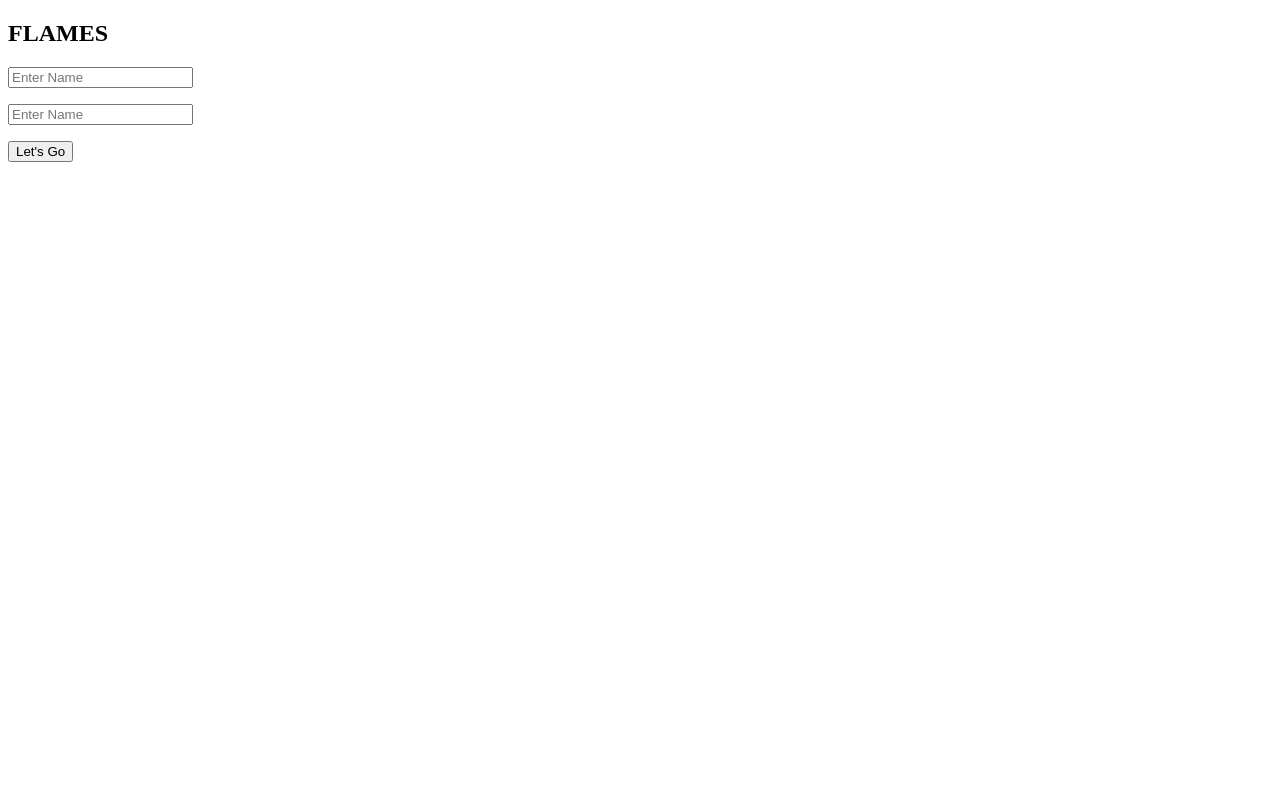
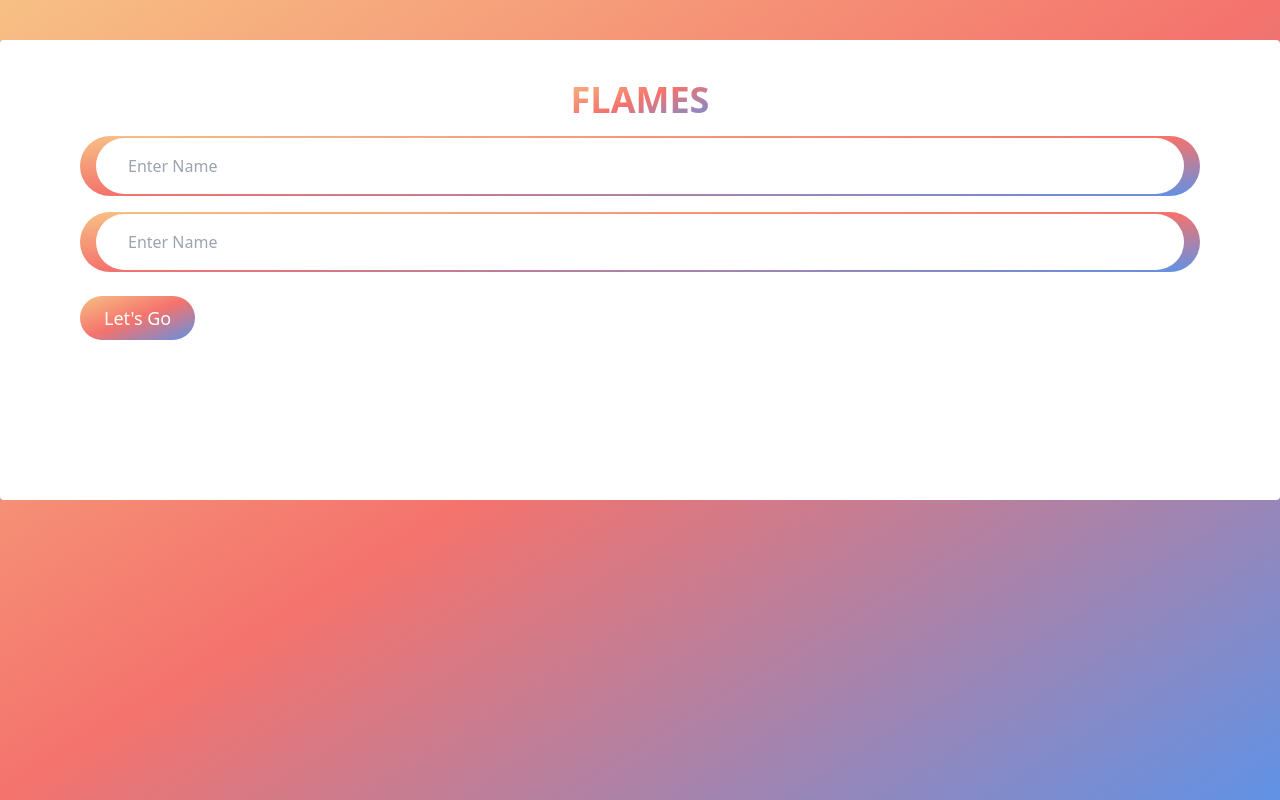
Before and after one commit to kalai7m/flames, a plain HTML site: page index.html in a window 1280 px wide. Drawn offline with nearby package versions, Linux system fonts and the light colour scheme; the site is published under a folder, as on GitHub Pages, so addresses that start at the root find nothing.

Commit message:
url corrected

```diff
--- a/index.html
+++ b/index.html
@@ -4,7 +4,7 @@
     <meta charset="UTF-8" />
     <meta http-equiv="X-UA-Compatible" content="IE=edge" />
     <meta name="viewport" content="width=device-width, initial-scale=1.0" />
-    <link href="/dist/output.css" rel="stylesheet" />
+    <link href="dist/output.css" rel="stylesheet" />
     <title>Document</title>
     <script
       src="https://code.jquery.com/jquery-3.3.1.min.js"
```
